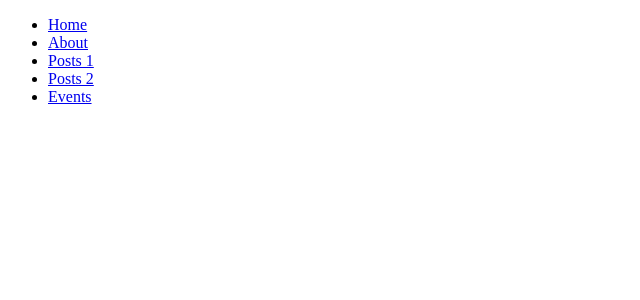
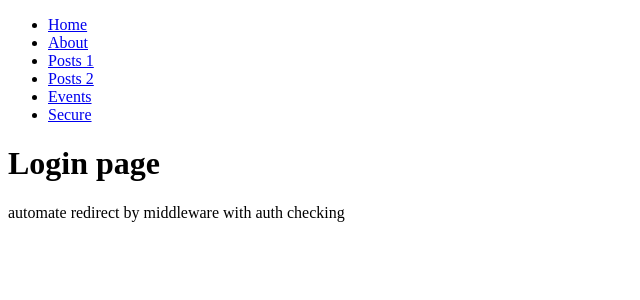
Before and after one commit to ganimalqudhaifi/nuxt-lab, a Nuxt app: page /login in a window 1280 px wide. Shown: the top 300 px of the page, without its empty margins (0-640 px from the left). Built offline with nearby package versions, Linux system fonts and the light colour scheme.

Commit message:
Add middleware

```diff
--- a/components/AppHeader.vue
+++ b/components/AppHeader.vue
@@ -6,6 +6,7 @@
       <li><NuxtLink to="/posts/1">Posts 1</NuxtLink></li>
       <li><NuxtLink to="/posts/2">Posts 2</NuxtLink></li>
       <li><NuxtLink to="/events">Events</NuxtLink></li>
+      <li><NuxtLink to="/secure/app">Secure</NuxtLink></li>
     </ul>
   </header>
 </template>
--- /dev/null
+++ b/middleware/always-run.global.ts
@@ -0,0 +1,3 @@
+export default defineNuxtRouteMiddleware(() => {
+  console.log('running global middleware')
+})
--- /dev/null
+++ b/pages/login.vue
@@ -0,0 +1,4 @@
+<template>
+  <h1>Login page</h1>
+  <p>automate redirect by middleware with auth checking</p>
+</template>
--- /dev/null
+++ b/pages/secure/app.vue
@@ -0,0 +1,5 @@
+<script setup lang="ts">
+definePageMeta({ middleware: "auth" });
+</script>
+
+<template><div>Secured Page with auth check by middleware</div></template>
```
Also changed, not shown: middleware/auth.ts (added, +7 -0 lines).
